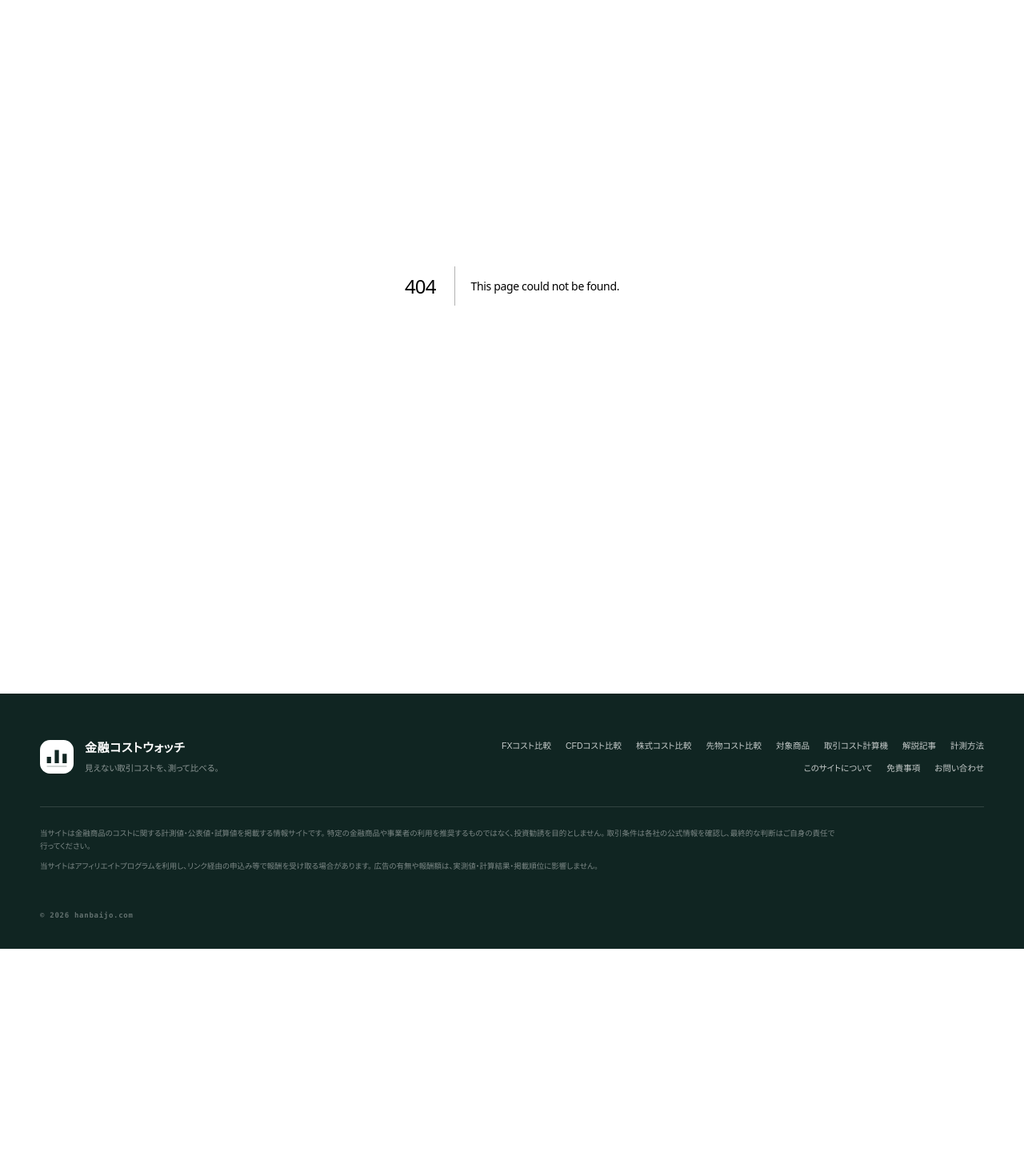
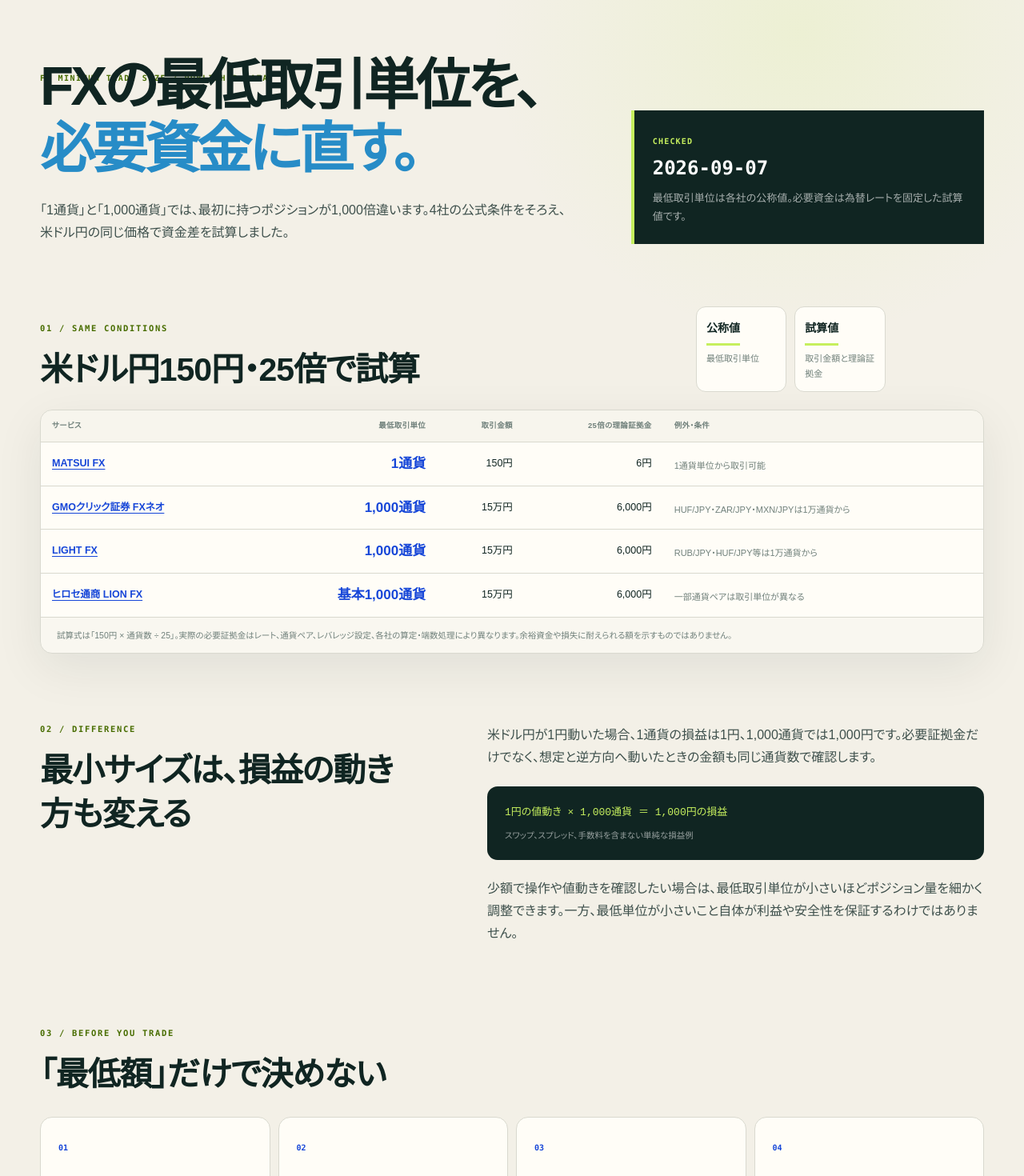
Before and after one commit to mrok18/hanbaijo, a Next.js app: page /fx/minimum-trade-unit-comparison in a window 1280 px wide. Before the commit this address had no page. Shown: the part 120-1590 px from the top of the page at 80% size. Before the commit the page ends 1306 px from the top, so only its background shows below. Built offline with nearby package versions, Linux system fonts and the light colour scheme.

Commit message:
feat: compare fx minimum trade sizes

```diff
--- /dev/null
+++ b/app/fx/minimum-trade-unit-comparison/page.tsx
@@ -0,0 +1,122 @@
+import Link from 'next/link';
+
+export const metadata = {
+  title: 'FXの最低取引単位比較｜1通貨・1,000通貨の必要資金を試算',
+  description: 'MATSUI FX、GMOクリック証券、LIGHT FX、ヒロセ通商の最低取引単位を比較。米ドル円150円・レバレッジ25倍の共通条件で理論証拠金も試算します。',
+};
+
+const PROVIDERS = [
+  {
+    name: 'MATSUI FX',
+    href: '/fx/matsui',
+    minimum: '1通貨',
+    notional: '150円',
+    margin: '6円',
+    exception: '1通貨単位から取引可能',
+    source: 'https://www.matsui.co.jp/fx/',
+  },
+  {
+    name: 'GMOクリック証券 FXネオ',
+    href: '/fx/gmo-click',
+    minimum: '1,000通貨',
+    notional: '15万円',
+    margin: '6,000円',
+    exception: 'HUF/JPY・ZAR/JPY・MXN/JPYは1万通貨から',
+    source: 'https://www.click-sec.com/corp/guide/fxneo/rule/index.html',
+  },
+  {
+    name: 'LIGHT FX',
+    href: '/fx/lightfx',
+    minimum: '1,000通貨',
+    notional: '15万円',
+    margin: '6,000円',
+    exception: 'RUB/JPY・HUF/JPY等は1万通貨から',
+    source: 'https://lightfx.jp/service/outline/',
+  },
+  {
+    name: 'ヒロセ通商 LION FX',
+    href: '/fx/lion-fx',
+    minimum: '基本1,000通貨',
+    notional: '15万円',
+    margin: '6,000円',
+    exception: '一部通貨ペアは取引単位が異なる',
+    source: 'https://hirose-fx.co.jp/category/hirose/lionfx/lfx/',
+  },
+] as const;
+
+export default function Page() {
+  return (
+    <div className="comparison-page fx-unit-comparison-page">
+      <header className="comparison-intro fx-unit-comparison-intro">
+        <div>
+          <p className="page-kicker">FX MINIMUM TRADE SIZE / PUBLISHED DATA</p>
+          <h1>FXの最低取引単位を、<br /><em>必要資金に直す。</em></h1>
+          <p className="lede">「1通貨」と「1,000通貨」では、最初に持つポジションが1,000倍違います。4社の公式条件をそろえ、米ドル円の同じ価格で資金差を試算しました。</p>
+        </div>
+        <aside>
+          <span>CHECKED</span><strong>2026-09-07</strong>
+          <p>最低取引単位は各社の公称値。必要資金は為替レートを固定した試算値です。</p>
+        </aside>
+      </header>
+
+      <section className="comparison-result" aria-labelledby="fx-unit-comparison-title">
+        <div className="comparison-result-head">
+          <div><p className="section-index">01 / SAME CONDITIONS</p><h2 id="fx-unit-comparison-title">米ドル円150円・25倍で試算</h2></div>
+          <div className="method-labels compact-labels">
+            <div><b>公称値</b><p>最低取引単位</p></div>
+            <div><b>試算値</b><p>取引金額と理論証拠金</p></div>
+          </div>
+        </div>
+        <div className="data-panel"><div className="table-scroll">
+          <table className="rates comparison-table fx-unit-table">
+            <thead><tr><th>サービス</th><th className="num">最低取引単位</th><th className="num">取引金額</th><th className="num">25倍の理論証拠金</th><th>例外・条件</th></tr></thead>
+            <tbody>
+              {PROVIDERS.map((provider) => (
+                <tr key={provider.name}>
+                  <td className="ex-name"><Link href={provider.href}>{provider.name}</Link></td>
+                  <td className="num result-value">{provider.minimum}</td>
+                  <td className="num">{provider.notional}</td>
+                  <td className="num">{provider.margin}</td>
+                  <td><small>{provider.exception}</small></td>
+                </tr>
+              ))}
+            </tbody>
+          </table>
+        </div>
+        <p className="panel-note">試算式は「150円 × 通貨数 ÷ 25」。実際の必要証拠金はレート、通貨ペア、レバレッジ設定、各社の算定・端数処理により異なります。余裕資金や損失に耐えられる額を示すものではありません。</p></div>
+      </section>
+
+      <section className="comparison-section split-explain">
+        <div><p className="section-index">02 / DIFFERENCE</p><h2>最小サイズは、損益の動き方も変える</h2></div>
+        <div>
+          <p>米ドル円が1円動いた場合、1通貨の損益は1円、1,000通貨では1,000円です。必要証拠金だけでなく、想定と逆方向へ動いたときの金額も同じ通貨数で確認します。</p>
+          <div className="formula-box"><code>1円の値動き × 1,000通貨 ＝ 1,000円の損益</code><small>スワップ、スプレッド、手数料を含まない単純な損益例</small></div>
+          <p>少額で操作や値動きを確認したい場合は、最低取引単位が小さいほどポジション量を細かく調整できます。一方、最低単位が小さいこと自体が利益や安全性を保証するわけではありません。</p>
+        </div>
+      </section>
+
+      <section className="comparison-section">
+        <p className="section-index">03 / BEFORE YOU TRADE</p><h2>「最低額」だけで決めない</h2>
+        <div className="fx-metric-grid comparison-points">
+          <article><b>01</b><h3>通貨ペアの例外</h3><p>最低1,000通貨の会社でも、一部の高金利通貨などは1万通貨からの場合があります。</p></article>
+          <article><b>02</b><h3>余裕資金</h3><p>理論証拠金ぴったりでは、小さな逆行でもロスカットに近づきます。必要額と運用額は分けて考えます。</p></article>
+          <article><b>03</b><h3>スプレッド</h3><p>同じスプレッドでも通貨数が増えるほど円換算の負担が増えます。注文時の提示値を確認します。</p></article>
+          <article><b>04</b><h3>ロスカット</h3><p>判定基準、執行方法、強制決済手数料の有無は会社ごとに異なります。</p></article>
+        </div>
+      </section>
+
+      <section className="comparison-sources" aria-labelledby="fx-unit-sources">
+        <div><p className="section-index">04 / SOURCES</p><h2 id="fx-unit-sources">公式取引条件</h2></div>
+        <ul>
+          {PROVIDERS.map((provider) => <li key={provider.name}><a href={provider.source} target="_blank" rel="noopener noreferrer"><span>{provider.name}</span><b>公式情報 ↗</b></a></li>)}
+        </ul>
+        <p>条件は変更される場合があります。申込み・取引前に、公式サイトと契約締結前交付書面で最新条件を確認してください。</p>
+      </section>
+
+      <div className="comparison-actions">
+        <Link className="button primary" href="/tools/cost-calculator">自分の数量でコストを試算</Link>
+        <Link className="button secondary" href="/fx">FXコスト比較へ戻る</Link>
+      </div>
+    </div>
+  );
+}
--- a/app/globals.css
+++ b/app/globals.css
@@ -445,6 +445,7 @@ article li + li { margin-top: 8px; }
 .comparison-intro aside strong { display: block; margin-top: 9px; font: 800 24px/1 ui-monospace, SFMono-Regular, Consolas, monospace; }
 .comparison-intro aside p { margin: 15px 0 0; color: rgba(255, 255, 255, .63); font-size: 13px; }
 .futures-comparison-intro h1 em { color: #c55e2a; }
+.fx-unit-comparison-intro h1 em { color: #278cc7; }
 .comparison-result { padding-top: 30px; }
 .comparison-result-head { display: flex; align-items: flex-end; justify-content: space-between; gap: 25px; margin-bottom: 22px; }
 .comparison-result-head h2 { margin: 0; font-size: clamp(27px, 3.4vw, 41px); }
@@ -458,6 +459,7 @@ article li + li { margin-top: 8px; }
 .comparison-table .result-value { color: var(--blue); font-size: 17px; font-weight: 850; }
 .comparison-scope { color: var(--muted); font-size: 13px; font-weight: 750; }
 .futures-fee-table thead th[colspan] { text-align: center; }
+.fx-unit-table { min-width: 980px; }
 .comparison-section { padding-top: 88px; }
 .comparison-section > h2, .split-explain h2 { margin: 0; font-size: clamp(27px, 3.5vw, 41px); }
 .split-explain { display: grid; grid-template-columns: .85fr 1.15fr; gap: clamp(45px, 8vw, 100px); align-items: start; }
--- a/app/sitemap.ts
+++ b/app/sitemap.ts
@@ -11,6 +11,7 @@ export default function sitemap(): MetadataRoute.Sitemap {
     'fx/gmo-click',
     'fx/lightfx',
     'fx/lion-fx',
+    'fx/minimum-trade-unit-comparison',
     'cfd/dmm-cfd',
     'stocks/domestic-fee-comparison',
     'stocks/gmo-click',
--- a/components/FxProviderFactSheet.tsx
+++ b/components/FxProviderFactSheet.tsx
@@ -12,7 +12,7 @@ export default function FxProviderFactSheet({ provider }: { provider: FxProvider
           <p className="lede">{provider.summary}</p>
           <div className="hero-actions">
             <Link className="button primary" href="/tools/cost-calculator">取引数量で試算</Link>
-            <Link className="button secondary" href="/fx">FX比較へ戻る</Link>
+            <Link className="button secondary" href="/fx/minimum-trade-unit-comparison">最低取引単位を比較</Link>
           </div>
         </div>
         <aside className="provider-stamp">
```
Also changed, not shown: app/fx/page.tsx (+13 -2 lines), 1 other file (tests, documents, lock files or other folders).
